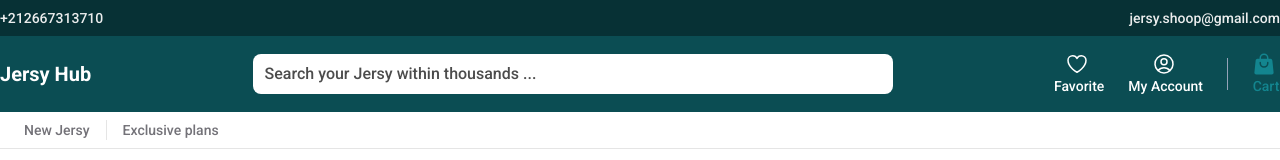
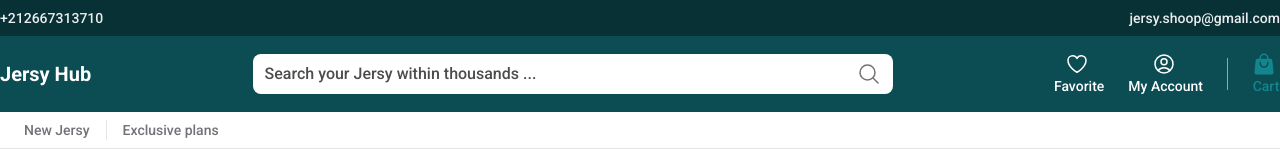
Before and after one commit to yacineahmaich/mega-mart-front, a React (Vite) app: page / in a window 1280 px wide. Shown: the top 160 px of the page. Built offline with nearby package versions, Linux system fonts and the light colour scheme; the HTML template or start-up script is replaced by a standard one.

Commit message:
💅 improve search input styling

```diff
--- a/src/components/Header.tsx
+++ b/src/components/Header.tsx
@@ -1,5 +1,9 @@
 import { ShoppingBagIcon } from '@heroicons/react/24/solid'
-import { HeartIcon, UserCircleIcon } from '@heroicons/react/24/outline'
+import {
+  HeartIcon,
+  UserCircleIcon,
+  MagnifyingGlassIcon,
+} from '@heroicons/react/24/outline'
 import Navigation from './Navigation'
 
 const Header = () => {
@@ -26,12 +30,13 @@ const Header = () => {
             </h1>
           </div>
 
-          <form className="order-3 w-full mt-4 lg:mt-0 lg:w-1/2 lg:order-2">
+          <form className="relative order-3 w-full mt-4 lg:mt-0 lg:w-1/2 lg:order-2">
             <input
               type="text"
               placeholder="Search your Jersy within thousands ..."
               className="w-full border-none rounded-lg outline-none focus:ring focus:outline-offset-2 focus:ring-primary-600 placeholder:font-medium placeholder:text-dark-600 "
             />
+            <MagnifyingGlassIcon className="absolute z-50 w-6 -translate-y-1/2 right-3 top-1/2 text-dark-500" />
           </form>
 
           <div className="flex items-center order-2 space-x-6 lg:order-3">
```
